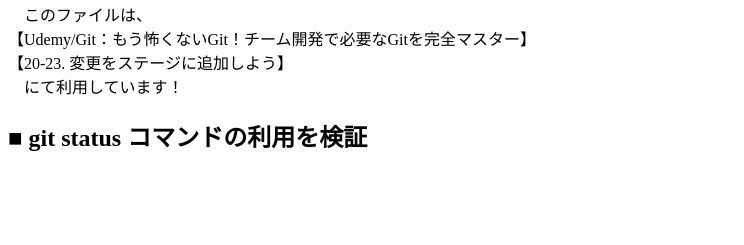
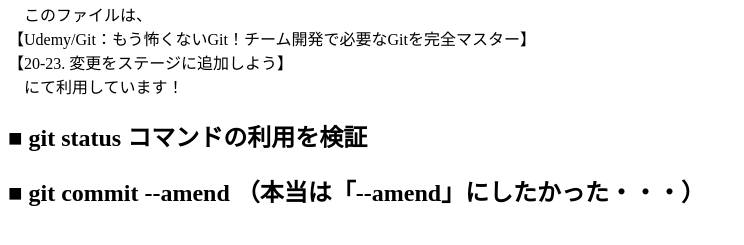
Before and after one commit to SuperNaoT/Udemy_Git-tutorial, a plain HTML site: page index.html in a window 1280 px wide. Shown: the part 87-332 px from the top of the page, without its empty margins (0-744 px from the left). Drawn offline with nearby package versions, Linux system fonts and the light colour scheme.

Commit message:
■ 2023/04/12 1. 「git commit --amend」のヘッダー（h2）を追加した

```diff
--- a/index.html
+++ b/index.html
@@ -30,6 +30,7 @@
     </p>
     <article>
       <h2>■ git status コマンドの利用を検証</h2>
+      <h2>■ git commit --amend （本当は「--amend」にしたかった・・・）</h2>
     </article>
   </main>
 </body>
```
